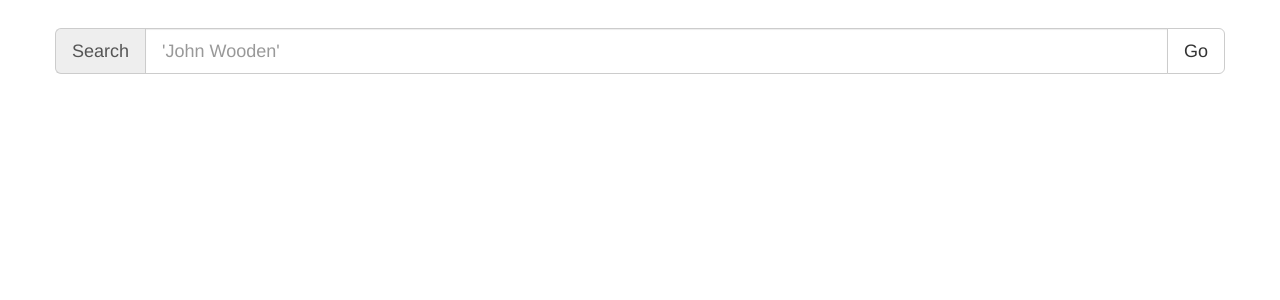
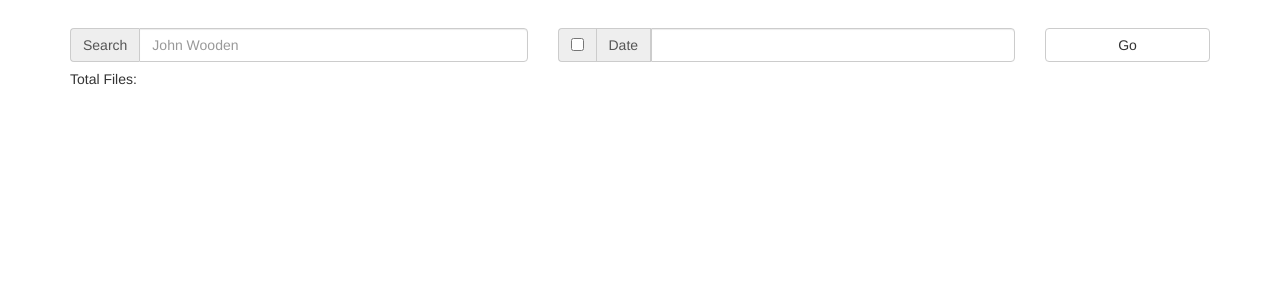
Before and after one commit to dailybruin/old-print-archive, a Flask app: page /test in a window 1280 px wide. Shown: the top 300 px of the page. Run offline with Flask 2, Linux system fonts and the light colour scheme; parts of the project's set-up code (start-up, migrations or seed data) failed here and were passed over; some libraries are stand-ins or nearby versions.

Commit message:
implemented date range - see test.html for example

```diff
--- a/server.py
+++ b/server.py
@@ -1,8 +1,14 @@
-from flask import Flask, render_template, send_from_directory, json, Response, jsonify
+#DEBUG ONLY
+from __future__ import print_function
+import sys
+
+from flask import Flask, render_template, send_from_directory, json, Response, jsonify, request
 from flask.ext.pymongo import PyMongo
 from flask.ext.cache import Cache
+from datetime import datetime
 from pymongo import MongoClient
 from bson import json_util
+import time
 import os
 
 class NotConfiguredException(Exception):
@@ -21,6 +27,35 @@ app.config['CACHE_REDIS_URL'] = redis_uri
 app.config['CACHE_TYPE'] = 'redis'
 mongo = PyMongo(app)
 cache = Cache(app)
+
+@cache.memoize(timeout=3600)
+def searchDB(searchTerm, startDate, endDate, useDate, page):
+    if useDate is 0:
+        results = mongo.db.test_archive_collection.find(
+            { '$text': { '$search': searchTerm } },
+            { 'text': 0, '_id': 0, 'score' : { '$meta': 'textScore' }}
+        )
+        data = sorted(list(results), key=lambda r: r[u'score'], reverse=True)[page*10:page*10 + 10]
+    elif not searchTerm:
+        results = mongo.db.test_archive_collection.find(
+            { 'date': {'$lt': endDate, '$gte': startDate} },
+            { 'text': 0, '_id': 0, 'score' : { '$meta': 'textScore' }}
+        ).sort([("date", 1),("page",1)])[page*10:page*10 + 10]
+        data = list(results)
+    else:
+        results = mongo.db.test_archive_collection.find(
+            { '$text': { '$search': searchTerm }, 'date': {'$lt': endDate, '$gte': startDate}},
+            { 'text': 0, '_id': 0, 'score' : { '$meta': 'textScore' }}
+        ).sort([("score", {'$meta': 'textScore'})])[page*10:page*10 + 10]
+        data = list(results)
+    res = {
+        "query": searchTerm,
+        "page": page + 1,
+        "totalPages": int(results.count()/10) + 1,
+        "totalItems": results.count(),
+        "data": data
+    }
+    return res
 
 #Serve Static
 @app.route('/css/<path:path>')
@@ -43,23 +78,15 @@ def index():
 def test():
     return render_template("test.html")
 
-@app.route('/api/search/<searchterm>')
-@app.route('/api/search/<searchterm>/<page>')
-@cache.memoize(timeout=7200)
-def search(searchterm, page=1):
-    results = mongo.db.test_archive_collection.find(
-        { '$text': { '$search': searchterm } },
-        { 'text': 0, '_id': 0, 'score' : { '$meta': 'textScore' }}
-    )
-    page = int(page) - 1
-    data = sorted(list(results), key=lambda r: r[u'score'], reverse=True)[page*10:page*10 + 10]
-    res = {
-        "page": page + 1,
-        "totalPages": int(results.count()/10) + 1,
-        "totalItems": results.count(),
-        "data": data
-    }
-    return jsonify(res)
+@app.route('/api/search')
+def search():
+    searchTerm = request.args.get('query', '')
+    startDate = datetime.fromtimestamp(int(request.args.get('startDate', time.time()) ))
+    endDate = datetime.fromtimestamp(int(request.args.get('endDate', time.time()) ))
+    useDate = int(request.args.get('limitDate', 0))
+    page = int(request.args.get('page', 1))-1
+
+    return jsonify(searchDB(searchTerm, startDate, endDate, useDate, page))
     #return Response(json.dumps(data,default=json_util.default), mimetype='application/json')
 
 if __name__ == '__main__':
--- a/templates/test.html
+++ b/templates/test.html
@@ -3,7 +3,8 @@
   <head>
     <meta charset="utf-8">
     <title></title>
-    <link href="https://maxcdn.bootstrapcdn.com/bootstrap/3.3.6/css/bootstrap.min.css" rel="stylesheet" integrity="sha384-1q8mTJOASx8j1Au+a5WDVnPi2lkFfwwEAa8hDDdjZlpLegxhjVME1fgjWPGmkzs7" crossorigin="anonymous">
+    <link href="//maxcdn.bootstrapcdn.com/bootstrap/3.3.6/css/bootstrap.min.css" rel="stylesheet" integrity="sha384-1q8mTJOASx8j1Au+a5WDVnPi2lkFfwwEAa8hDDdjZlpLegxhjVME1fgjWPGmkzs7" crossorigin="anonymous">
+    <link rel="stylesheet" type="text/css" href="//cdn.jsdelivr.net/bootstrap.daterangepicker/2/daterangepicker.css" />
     <style>
       .container {
         margin-top: 2em;
@@ -33,30 +34,52 @@
     <div class="container">
       <div class="row">
         <form id="search-field">
-          <div class="input-group input-group-lg">
-            <span class="input-group-addon">Search</span>
-            <input type="text" class="form-control" placeholder="'John Wooden'" id="search-text"/>
-            <span class="input-group-btn">
-              <button class="btn btn-default" type="submit">Go</button>
-            </span>
+          <div class="col-md-5">
+            <div class="input-group">
+              <span class="input-group-addon">Search</span>
+              <input type="text" class="form-control" placeholder="John Wooden" id="search-text"/>
+              <!--<input type="text" class="form-control" placeholder="2015" id="search-year"/>-->
+            </div>
+          </div>
+          <div class="col-md-5">
+            <div class="input-group">
+              <span class="input-group-addon">
+                <input type="checkbox" id="use-date-selector">
+              </span>
+              <span class="input-group-addon">Date</span>
+              <input type="text" class="form-control" id="search-date"/>
+            </div>
+          </div>
+          <div class="col-md-2">
+            <button class="btn btn-block btn-default" type="submit">Go</button>
           </div>
         </form>
-        <nav>
-        <ul id="pagination" class="pagination-sm"></ul>
+      </div>
+      <div class="row">
+        <div class="col-md-12">
+          <h5>Total Files: <span id="files"></span> </h5>
+          <ul id="pagination" class="pagination-sm"></ul>
+        </div>
       </div>
       <div class="row">
         <div class="col-md-12" id="results">
         </div>
       </div>
     </div>
-    <script src="https://ajax.googleapis.com/ajax/libs/jquery/2.2.3/jquery.min.js"></script>
-    <script src="https://maxcdn.bootstrapcdn.com/bootstrap/3.3.6/js/bootstrap.min.js" integrity="sha384-0mSbJDEHialfmuBBQP6A4Qrprq5OVfW37PRR3j5ELqxss1yVqOtnepnHVP9aJ7xS" crossorigin="anonymous"></script>
-    <script type="text/javascript" src="https://cdnjs.cloudflare.com/ajax/libs/twbs-pagination/1.3.1/jquery.twbsPagination.js"></script>
+    <script src="//ajax.googleapis.com/ajax/libs/jquery/2.2.3/jquery.min.js"></script>
+    <script src="//maxcdn.bootstrapcdn.com/bootstrap/3.3.6/js/bootstrap.min.js" integrity="sha384-0mSbJDEHialfmuBBQP6A4Qrprq5OVfW37PRR3j5ELqxss1yVqOtnepnHVP9aJ7xS" crossorigin="anonymous"></script>
+    <script type="text/javascript" src="//cdnjs.cloudflare.com/ajax/libs/twbs-pagination/1.3.1/jquery.twbsPagination.js"></script>
+    <script type="text/javascript" src="//cdn.jsdelivr.net/momentjs/latest/moment.min.js"></script>
+    <script type="text/javascript" src="//cdn.jsdelivr.net/bootstrap.daterangepicker/2/daterangepicker.js"></script>
+
     <script>
       var $searchField = $("#search-field");
       var $searchText = $("#search-text");
+      var $searchDate = $("#search-date");
+      var $searchUseDate = $("#use-date-selector");
       var $results = $("#results");
       var $pagination = $("#pagination");
+      var $files_text = $("#files");
 
       function ResultBox(resItem) {
         this.id = resItem.docsFileId;
@@ -82,13 +105,20 @@
       function handleResponse(dat) {
         console.log(dat);
         $results.html("");
+        $files_text.html(dat.totalItems);
         $pagination.twbsPagination({
           totalPages: dat.totalPages,
           startPage: dat.page,
           visiblePages: 10,
           initiateStartPageClick: false,
           onPageClick: function(event, page) {
-            $.get("/api/search/" + $searchText.val() +"/" + page, handleResponse);
+            $.get("/api/search", {
+              query: $searchText.val(),
+              startDate: $searchDate.data('daterangepicker').startDate.unix(),
+              endDate: $searchDate.data('daterangepicker').endDate.unix(),
+              limitDate: $searchUseDate.prop("checked") ? 1 : 0 ,
+              page: page
+            }, handleResponse);
           }
         });
         dat.data.forEach(function(item) {
@@ -100,10 +130,19 @@
       $searchField.submit(function(e){
         e.preventDefault();
         $pagination.unbind().removeData();
-        $.get("/api/search/" + $searchText.val() , handleResponse);
+        $.get("/api/search", {
+          query: $searchText.val(),
+          startDate: $searchDate.data('daterangepicker').startDate.unix(),
+          endDate: $searchDate.data('daterangepicker').endDate.unix(),
+          limitDate: $searchUseDate.prop("checked") ? 1 : 0
+        }, handleResponse);
       });
 
       $(function(){
+        $searchDate.daterangepicker({
+          "startDate": "01/01/2003"
+        });
+
         if($searchText.val())
           $searchField.trigger("submit");
       });
```
Also changed, not shown: 1 other file.
